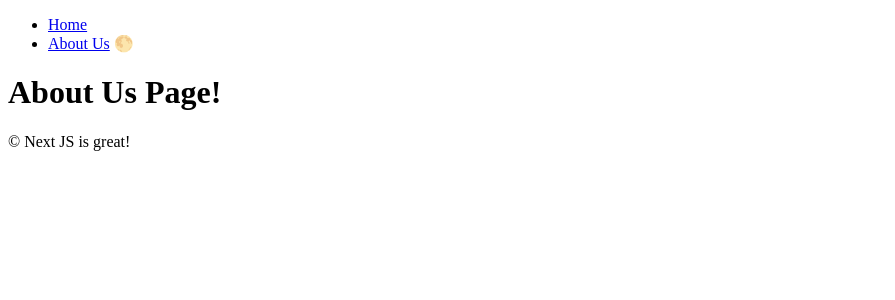
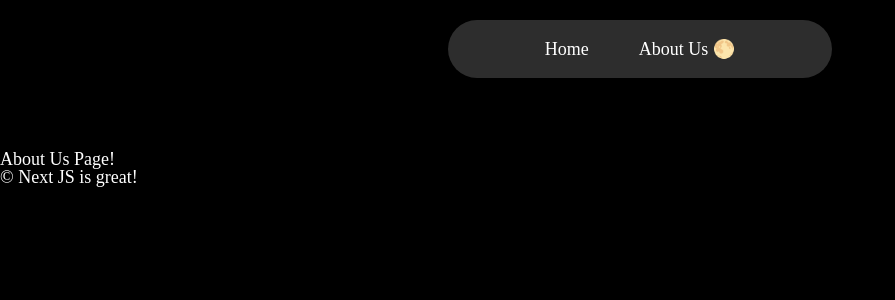
Before and after one commit to dalsu0222/learn-nextjs, a Next.js app: page /about-us in a window 1280 px wide. Shown: the top 300 px of the page, without its empty margins (0-895 px from the left). Built offline with nearby package versions, Linux system fonts and the light colour scheme.

Commit message:
apply css style

```diff
--- a/app/layout.tsx
+++ b/app/layout.tsx
@@ -1,5 +1,6 @@
 import { Metadata } from "next";
 import Navigation from "../components/navigation";
+import "../styles/global.css";
 
 export const metadata: Metadata = {
   title: {
--- a/components/navigation.tsx
+++ b/components/navigation.tsx
@@ -2,13 +2,14 @@
 
 import Link from "next/link";
 import { usePathname } from "next/navigation";
+import styles from "../styles/navigation.module.css";
 
 export default function Navigation() {
   const path = usePathname();
 
   return (
-    <nav>
-      <ul>
+    <nav className={styles.nav}>
+      <ul className={styles.list}>
         <li>
           <Link href="/">Home</Link> {path === "/" ? "🌕" : ""}
         </li>
--- /dev/null
+++ b/styles/global.css
@@ -0,0 +1,135 @@
+html,
+body,
+div,
+span,
+applet,
+object,
+iframe,
+h1,
+h2,
+h3,
+h4,
+h5,
+h6,
+p,
+blockquote,
+pre,
+a,
+abbr,
+acronym,
+address,
+big,
+cite,
+code,
+del,
+dfn,
+em,
+img,
+ins,
+kbd,
+q,
+s,
+samp,
+small,
+strike,
+strong,
+sub,
+sup,
+tt,
+var,
+b,
+u,
+i,
+center,
+dl,
+dt,
+dd,
+ol,
+ul,
+li,
+fieldset,
+form,
+label,
+legend,
+table,
+caption,
+tbody,
+tfoot,
+thead,
+tr,
+th,
+td,
+article,
+aside,
+canvas,
+details,
+embed,
+figure,
+figcaption,
+footer,
+header,
+hgroup,
+menu,
+nav,
+output,
+ruby,
+section,
+summary,
+time,
+mark,
+audio,
+video {
+  margin: 0;
+  padding: 0;
+  border: 0;
+  font-size: 100%;
+  font: inherit;
+  vertical-align: baseline;
+}
+/* HTML5 display-role reset for older browsers */
+article,
+aside,
+details,
+figcaption,
+figure,
+footer,
+header,
+hgroup,
+menu,
+nav,
+section {
+  display: block;
+}
+body {
+  line-height: 1;
+  font-size: 18px;
+  background-color: black;
+  color: white;
+  margin: 150px 0;
+}
+ol,
+ul {
+  list-style: none;
+}
+blockquote,
+q {
+  quotes: none;
+}
+blockquote:before,
+blockquote:after,
+q:before,
+q:after {
+  content: "";
+  content: none;
+}
+table {
+  border-collapse: collapse;
+  border-spacing: 0;
+}
+a {
+  color: inherit;
+  text-decoration: none;
+}
+a:hover {
+  text-decoration: underline;
+}
--- /dev/null
+++ b/styles/navigation.module.css
@@ -0,0 +1,36 @@
+.nav {
+  background-color: rgb(241, 56, 23);
+  padding: 50px 100px;
+}
+.list {
+  display: flex;
+}
+.nav {
+  background-color: #2d2d2d;
+  position: fixed;
+  width: 30%;
+  margin: 0 auto;
+  top: 20px;
+  border-radius: 50px;
+  padding: 20px 0px;
+  left: 50%;
+  z-index: 10;
+  transform: translateX(-50%);
+  color: white;
+}
+
+.nav ul {
+  display: flex;
+  justify-content: center;
+  gap: 50px;
+}
+
+.nav ul li {
+  list-style: none;
+  transform: none;
+  transition: all 0.1s ease-in-out;
+}
+
+.nav ul li:hover {
+  transform: scale(1.05);
+}
```
Also changed, not shown: app/(home)/page.tsx (+10 -5 lines), components/movie-info.tsx (+19 -1 lines), components/movie-videos.tsx (+14 -1 lines), components/movie.tsx (added, +24 -0 lines), styles/home.module.css (added, +8 -0 lines), styles/movie-info.module.css (added, +26 -0 lines), styles/movie-videos.module.css (added, +19 -0 lines), styles/movie.module.css (added, +26 -0 lines).
